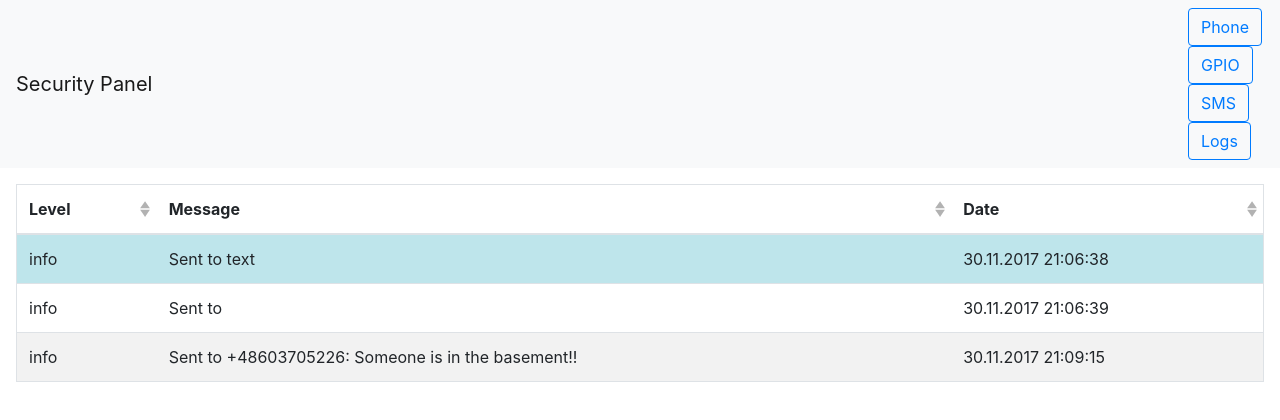
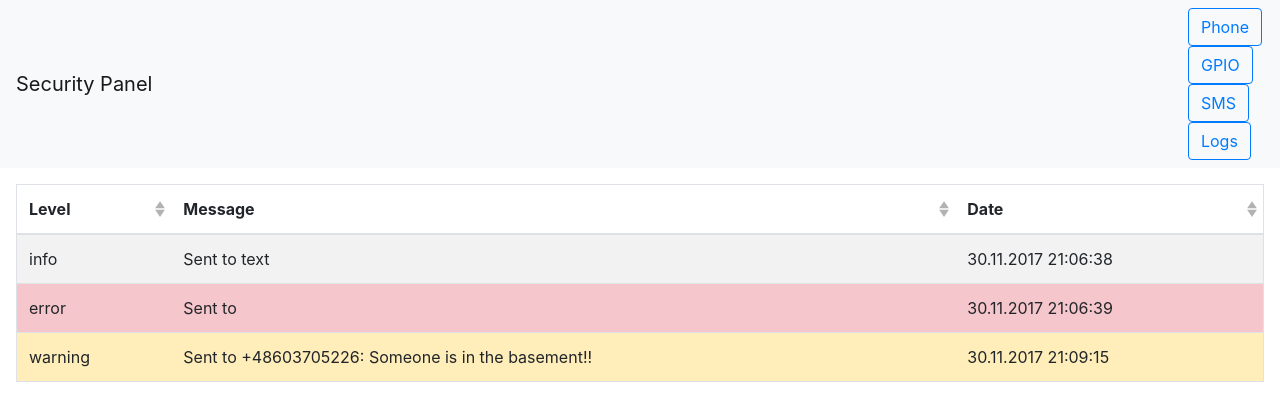
Before and after one commit to cimon87/basement_project_vue, a Vue app: page /logs in a window 1280 px wide. Shown: the top 420 px of the page. Built offline with nearby package versions, Linux system fonts and the light colour scheme.

Commit message:
Improvements in logs view

```diff
--- /dev/null
+++ b/src/Statics/LogType.js
@@ -0,0 +1,5 @@
+export default class LogType {
+  static Error = "error";
+  static Info = "info";
+  static Warning = "warning";
+}
--- /dev/null
+++ b/src/Statics/RowVariant.js
@@ -0,0 +1,5 @@
+export default class RowVariant {
+  static Danger = "danger";
+  static Info = "info";
+  static Warning = "warning";
+}
--- a/src/components/Logs.vue
+++ b/src/components/Logs.vue
@@ -6,13 +6,16 @@
 </template>
 
 <script>
+  import LogType from '@/Statics/LogType';
+  import RowVariant from '@/Statics/RowVariant';
+
   export default {
     data() {
       return {
         items: [
-          {"level": "info", "message": "Sent to text ", "timestamp": "2017-11-30T21:06:38.682Z", _rowVariant: 'info'},
-          {"level": "info", "message": "Sent to ", "timestamp": "2017-11-30T21:06:39.128Z"},
-          {"level": "info", "message": "Sent to +48603705226: Someone is in the basement!! ", "timestamp": "2017-11-30T21:09:15.735Z"}
+          {"level": "info", "message": "Sent to text ", "timestamp": "2017-11-30T21:06:38.682Z"},
+          {"level": "error", "message": "Sent to ", "timestamp": "2017-11-30T21:06:39.128Z"},
+          {"level": "warning", "message": "Sent to +48603705226: Someone is in the basement!! ", "timestamp": "2017-11-30T21:09:15.735Z"}
         ],
         tabFields: [
           { key: 'level', label: "Level", sortable: true },
@@ -29,6 +32,23 @@
           }
         ]
       }
+    },
+    mounted() {
+      this.processItems(this.items);
+    },
+    methods: {
+      processItems(values) {
+        for (let item of values) {
+          if (item.level === LogType.Error) {
+            item._rowVariant = RowVariant.Danger;
+          }
+          if (item.level === LogType.Warning) {
+            item._rowVariant = RowVariant.Warning;
+          }
+        }
+
+        this.items = values;
+      }
     }
   }
 </script>
```
